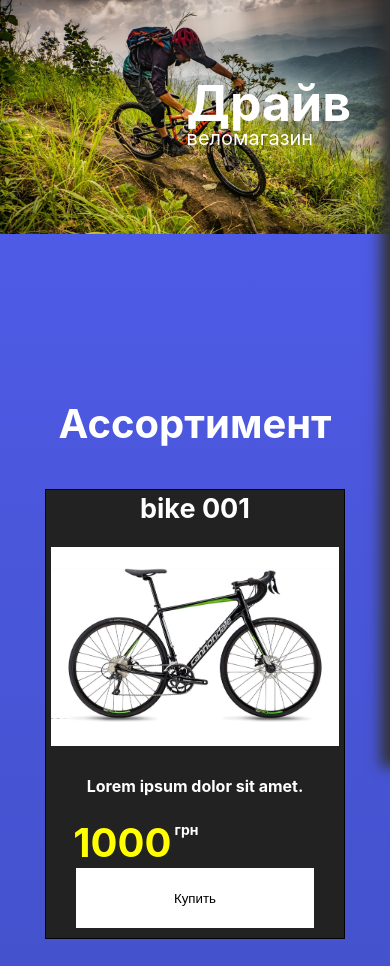
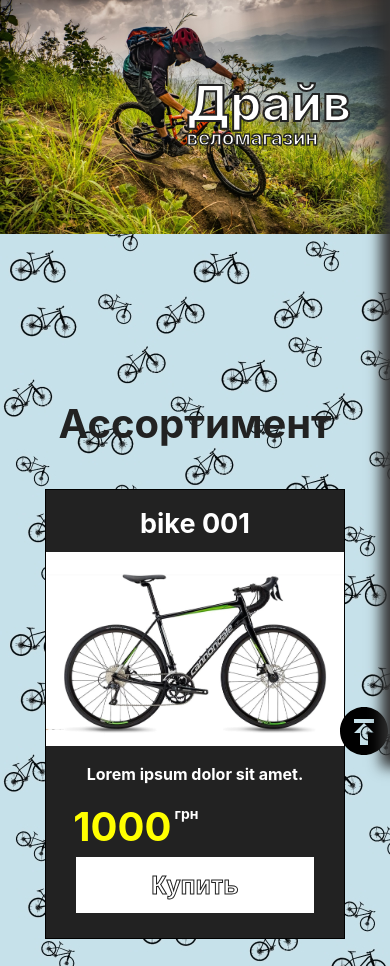
Before and after one commit to ice2me/Bike-shop-SPA-for-Maks, a React app: page / in a window 390 px wide. Shown: the part 86-1052 px from the top of the page. Built offline with nearby package versions, Linux system fonts and the light colour scheme.

Commit message:
finish build card on first screen

```diff
--- a/src/App/App.js
+++ b/src/App/App.js
@@ -2,11 +2,13 @@ import React from 'react'
 import './App.css'
 import Footer from '../Footer/Footer'
 import Header from '../Header/Header'
+import ButtonUp from '../ButtonUp/ButtonUp'
 
 function App() {
 	return (
 		<div className="wrapper">
-			<Header />
+			<Header/>
+			<ButtonUp/>
 			<Footer />
 		</div>
 	)
--- a/src/App/App.sass
+++ b/src/App/App.sass
@@ -19,7 +19,10 @@ html,body
 	font-size: 14px
 	margin: 0 auto
 	outline: none
-	background-image: linear-gradient(to bottom, rgb(82, 95, 240), rgb(75, 88, 222), rgb(68, 82, 205), rgb(62, 75, 187), rgb(55, 69, 169), rgb(48, 62, 152), rgb(41, 56, 134), rgb(34, 49, 117), rgb(27, 43, 99), rgb(21, 36, 81), rgb(14, 30, 64), rgb(7, 23, 46))
+	background-image: url('./../Images/bgBody.jpg')
+	background-repeat: repeat
+	background-size: auto
+	scroll-behavior: smooth
 input::-ms-clear
 	display: none
 input
--- /dev/null
+++ b/src/ButtonUp/ButtonUp.js
@@ -0,0 +1,19 @@
+import React, { Component } from 'react'
+import './ButtonUp.css'
+
+export default class ButtonUp extends Component {
+	buttonUp(){
+			window.scrollTo(0,0)
+	}
+	render() {
+		return (
+			<div className='button__up'>
+				<button className='button__up-button' alt='подняться вверх' onClick={this.buttonUp}>
+				<svg width="50px" height="50px" viewBox="0 0 25 25">
+					<path d="M12 0c-6.627 0-12 5.373-12 12s5.373 12 12 12 12-5.373 12-12-5.373-12-12-12zm6 17h-2v-5l-5 5v-3h-6v-4h6v-3l5 5v-5h2v10z"/>
+				</svg>
+				</button>
+			</div>
+		)
+	}
+}
--- /dev/null
+++ b/src/ButtonUp/ButtonUp.sass
@@ -0,0 +1,12 @@
+.button__up
+	position: fixed
+	bottom: 30px
+	right: 30px
+	@media screen and (max-width: 980px)
+		bottom: 0
+		right: 0
+	&-button
+		background: transparent
+		opacity: 1
+	svg
+		transform: rotate(-90deg)
--- a/src/Home/HeaderFirstScreen/HeaderFirstScreen.sass
+++ b/src/Home/HeaderFirstScreen/HeaderFirstScreen.sass
@@ -1,5 +1,6 @@
 .top__title
 	position: relative
+	cursor: default
 	&-name
 		position: absolute
 		top: 20%
@@ -13,6 +14,8 @@
 			font-size: 150px
 			color: #fff
 			margin-bottom: 20px
+			-webkit-text-stroke-width: 2px
+			-webkit-text-stroke-color: #222
 			@media screen and (max-width: 980px)
 				font-size: 100px
 				margin-bottom: 10px
@@ -22,6 +25,9 @@
 		span
 			font-size: 30px
 			color: #fff
+			font-weight: bold
+			-webkit-text-stroke-width: 1.3px
+			-webkit-text-stroke-color: #222
 			@media screen and (max-width: 980px)
 				font-size: 25px
 			@media screen and (max-width: 480px)
--- a/src/Home/ProductsFirstScreen/Card/Card.js
+++ b/src/Home/ProductsFirstScreen/Card/Card.js
@@ -5,7 +5,6 @@ import CardProps from './CardProps/CardProps'
 
 export default class Card extends Component {
 	render() {
-
 		return (
 			<>
 				{stateCard.map(item =>
@@ -101,4 +100,11 @@ const stateCard = [
 		'image': '../../../Images/triger.jpg',
 		'key': '00011'
 	},
+	{
+		"number": "bike 010",
+		'title' : 'Lorem ipsum dolor sit amet consectetur adipisicing elit. Delectus.',
+		'price' : '10000',
+		'image': '../../../Images/triger.jpg',
+		'key': '00012'
+	},
 ]
--- a/src/Home/ProductsFirstScreen/Card/CardProps/CardProps.sass
+++ b/src/Home/ProductsFirstScreen/Card/CardProps/CardProps.sass
@@ -9,6 +9,7 @@
 	flex-direction: column
 	align-items: center
 	justify-content: space-between
+	padding: 15px 0
 	&:hover
 		transform: scale(1.05)
 	&__number
@@ -17,7 +18,6 @@
 		text-align: center
 		color: #fff
 	&__img
-		padding: 5px
 		margin: 10px 0
 		overflow: hidden
 		img
@@ -48,9 +48,18 @@
 		width: 80%
 		height: 60px
 		background-color: #fff
-		margin-bottom: 10px
+		margin: 10px 0
 		cursor: pointer
+		transition: .5s
+		font-size: 25px
+		color: #fff
+		font-weight: bold
+		-webkit-text-stroke-width: 1px
+		-webkit-text-stroke-color: #222
 		&:focus, &:hover
-			background-color: #525ff0
-			border: 1px solid #fff
-			color: #fff
+			background-color: #C6E1EA
+			transform: scale(1.1)
+			font-size: 28px
+			color: #222
+			-webkit-text-stroke-width: 0px
+			-webkit-text-stroke-color: none
--- a/src/Home/ProductsFirstScreen/ProductsFirstScreen.sass
+++ b/src/Home/ProductsFirstScreen/ProductsFirstScreen.sass
@@ -3,11 +3,12 @@
 	height: max-content
 	margin: 80px auto
 	overflow: hidden
+	cursor: default
 	&__title
 		h2
 			font-size: 60px
 			text-align: center
-			color: #fff
+			color: #222
 			@media screen and (max-width: 580px)
 				font-size: 40px
 	&__cards
```
Also changed, not shown: src/App/App.css, src/ButtonUp/ButtonUp.css (added), src/Home/HeaderFirstScreen/HeaderFirstScreen.css, src/Home/ProductsFirstScreen/Card/CardProps/CardProps.css, src/Home/ProductsFirstScreen/ProductsFirstScreen.css, src/Images/bgBody.jpg (added).
